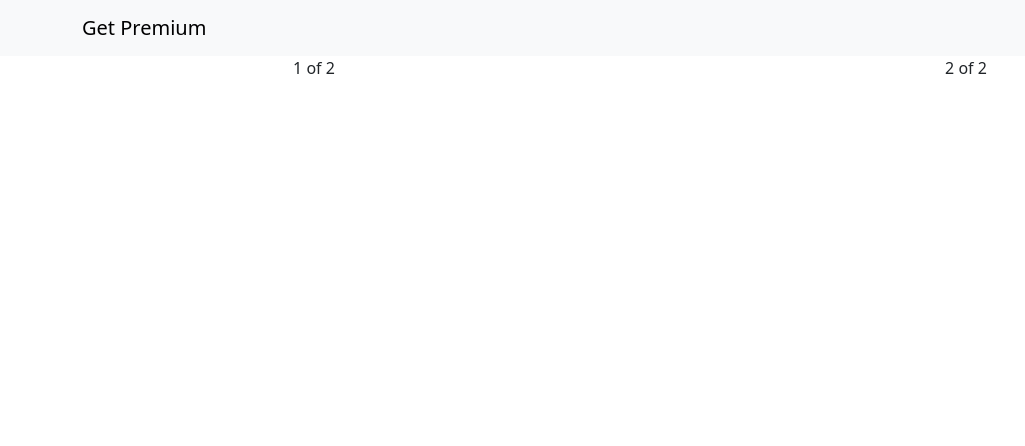
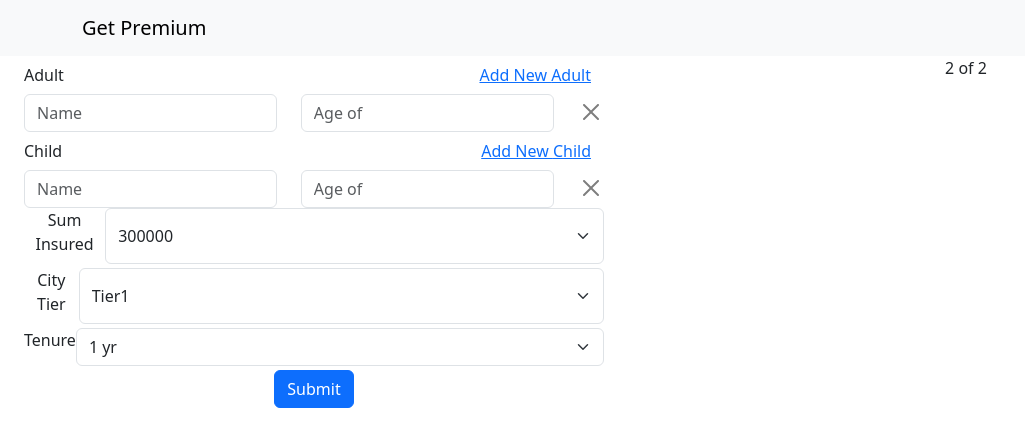
Before and after one commit to divyakumarprajapati/health_insurance_premium, a React (Create React App) app in the folder heath_insurance_premium_app/: page / in a window 1280 px wide. Shown: the top 446 px of the page, without its empty margins (0-1025 px from the left). Built offline with nearby package versions, Linux system fonts and the light colour scheme.

Commit message:
added dynamic form

```diff
--- a/heath_insurance_premium_app/src/components/App.jsx
+++ b/heath_insurance_premium_app/src/components/App.jsx
@@ -1,14 +1,17 @@
-import './App.css';
-import Header from './Header';
-import Row from 'react-bootstrap/Row';
-import Col from 'react-bootstrap/Col';
+import "./App.css";
+import Header from "./Header";
+import Row from "react-bootstrap/Row";
+import Col from "react-bootstrap/Col";
+import PremiumForm from "./FamilyDetailsForm/FamilyDetailsForm";
 
-function App(){
+function App() {
   return (
     <div className="App">
       <Header />
       <Row>
-        <Col>1 of 2</Col>
+        <Col>
+          <PremiumForm />
+        </Col>
         <Col>2 of 2</Col>
       </Row>
     </div>
--- /dev/null
+++ b/heath_insurance_premium_app/src/components/FamilyDetailsForm/FamilyDetailsForm.jsx
@@ -0,0 +1,65 @@
+import Form from "react-bootstrap/Form";
+import Button from "react-bootstrap/Button";
+import React, { useState } from "react";
+import "bootstrap/dist/css/bootstrap.min.css";
+import FamilyDetailsFormIterativeFields from "./FamilyDetailsFormIterativeFields";
+
+const PremiumForm = () => {
+  const [childrenData, setChildrenData] = useState();
+  const [adultData, setAdultData] = useState();
+  const [insuredAmount, setInsuredAmount] = useState();
+  const [cityTier] = useState();
+  const [tenure] = useState();
+
+  const onSubmit = (e) => {
+    e.preventDefault();
+    console.log(childrenData, adultData, insuredAmount);
+  };
+  return (
+    <Form className="mx-4" onSubmit={onSubmit}>
+      <FamilyDetailsFormIterativeFields
+        name="Adult"
+        maxCount={2}
+        fieldData={childrenData}
+        onChange={(event) => setChildrenData(event)}
+      />
+      <FamilyDetailsFormIterativeFields
+        name="Child"
+        maxCount={4}
+        fieldData={adultData}
+        onChange={(event) => setAdultData(event)}
+      />
+      <Form.Group className="mb-1 d-flex justify-content-start">
+        <Form.Label>Sum Insured</Form.Label>
+        <Form.Select
+          aria-label="Default select example"
+          value={insuredAmount}
+          onChange={(event) => {
+            return setInsuredAmount(event.target.value);
+          }}
+        >
+          <option value="1">300000</option>
+          <option value="2">400000</option>
+          <option value="3">500000</option>
+        </Form.Select>
+      </Form.Group>
+      <Form.Group className="mb-1 d-flex justify-content-start">
+        <Form.Label>City Tier</Form.Label>
+        <Form.Select aria-label="Default select example" value={cityTier}>
+          <option value="1">Tier1</option>
+          <option value="2">Tier2</option>
+        </Form.Select>
+      </Form.Group>
+      <Form.Group className="mb-1 d-flex justify-content-start">
+        <Form.Label>Tenure</Form.Label>
+        <Form.Select aria-label="Default select example" value={tenure}>
+          <option value="1">1 yr</option>
+          <option value="2">2 yr</option>
+        </Form.Select>
+      </Form.Group>
+      <Button type="submit">Submit</Button>
+    </Form>
+  );
+};
+
+export default PremiumForm;
--- /dev/null
+++ b/heath_insurance_premium_app/src/components/FamilyDetailsForm/FamilyDetailsFormField.jsx
@@ -0,0 +1,36 @@
+import Form from "react-bootstrap/Form";
+import Row from "react-bootstrap/Row";
+import React from "react";
+import Col from "react-bootstrap/esm/Col";
+import { CloseButton } from "react-bootstrap";
+
+const FamilyDetailsFormField = (props) => {
+  return (
+    <Row className="d-flex flex-row align-items-center">
+      <Col>
+        <Form.Control
+          name="name"
+          placeholder="Name"
+          value={props.name}
+          onChange={(event) => {
+            return props.handleFormChange(event, props.index);
+          }}
+        />
+      </Col>
+      <Col>
+        <Form.Control
+          name="age"
+          type="number"
+          placeholder="Age of"
+          value={props.age}
+          onChange={(event) => props.handleFormChange(event, props.index)}
+        />
+      </Col>
+      <Col xs={1}>
+        <CloseButton onClick={() => props.removeFields(props.index)} />
+      </Col>
+    </Row>
+  );
+};
+
+export default FamilyDetailsFormField;
--- /dev/null
+++ b/heath_insurance_premium_app/src/components/FamilyDetailsForm/FamilyDetailsFormIterativeFields.jsx
@@ -0,0 +1,47 @@
+import Button from "react-bootstrap/Button";
+import React, { useState } from "react";
+import FamilyDetailsFormField from "./FamilyDetailsFormField";
+
+const FamilyDetailsFormIterativeFields = (props) => {
+  const [formFields, setFormFields] = useState([{ name: "", age: "" }]);
+  const addFields = () => {
+    let newField = { name: "", age: "" };
+    setFormFields([...formFields, newField]);
+    props.onChange(formFields);
+  };
+  const handleFormChange = (event, index) => {
+    let data = [...formFields];
+    data[index][event.target.name] = event.target.value;
+    setFormFields(data);
+    props.onChange(data);
+  };
+  const removeFields = (index) => {
+    let data = [...formFields];
+    data.splice(index, 1);
+    setFormFields(data);
+    props.onChange(data);
+  };
+  return (
+    <div>
+      <div className="d-flex flex-row justify-content-between align-items-center">
+        <div>{props.name}</div>
+        {props.maxCount > formFields.length && (
+          <Button variant="link" onClick={addFields}>
+            Add New {props.name}
+          </Button>
+        )}
+      </div>
+      {formFields.map((input, index) => (
+        <FamilyDetailsFormField
+          fieldData={input}
+          key={index}
+          index={index}
+          handleFormChange={handleFormChange}
+          removeFields={removeFields}
+        />
+      ))}
+    </div>
+  );
+};
+
+export default FamilyDetailsFormIterativeFields;
--- a/heath_insurance_premium_app/src/index.css
+++ b/heath_insurance_premium_app/src/index.css
@@ -1,13 +1,13 @@
 body {
   margin: 0;
-  font-family: -apple-system, BlinkMacSystemFont, 'Segoe UI', 'Roboto', 'Oxygen',
-    'Ubuntu', 'Cantarell', 'Fira Sans', 'Droid Sans', 'Helvetica Neue',
+  font-family: -apple-system, BlinkMacSystemFont, "Segoe UI", "Roboto", "Oxygen",
+    "Ubuntu", "Cantarell", "Fira Sans", "Droid Sans", "Helvetica Neue",
     sans-serif;
   -webkit-font-smoothing: antialiased;
   -moz-osx-font-smoothing: grayscale;
 }
 
 code {
-  font-family: source-code-pro, Menlo, Monaco, Consolas, 'Courier New',
+  font-family: source-code-pro, Menlo, Monaco, Consolas, "Courier New",
     monospace;
 }
```
Also changed, not shown: heath_insurance_premium_app/src/components/Header.jsx (+6 -6 lines), heath_insurance_premium_app/src/index.js (+5 -5 lines), heath_insurance_premium_app/src/components/PremiumPlanTable/PremiumPlanTable.jsx (added).
